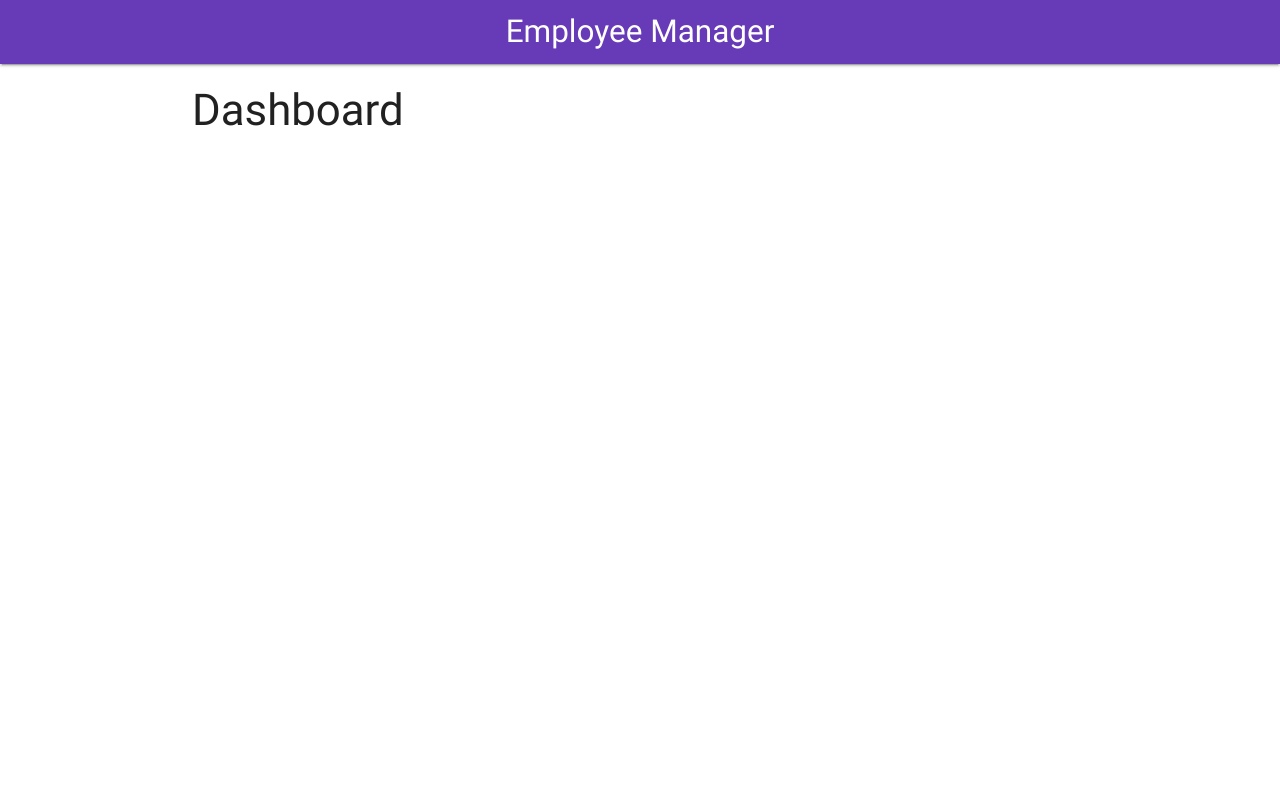
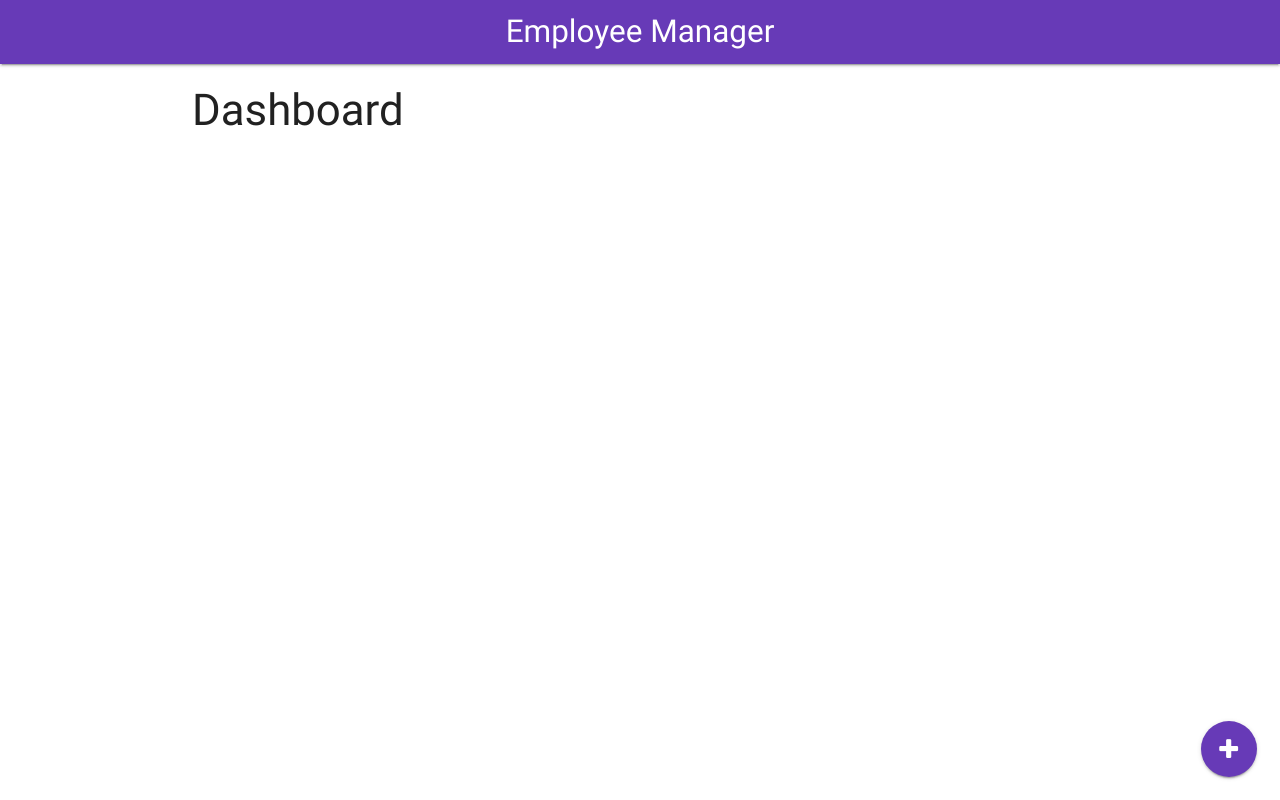
Before and after one commit to ArkejGit/vue-employee-manager, a Vue app in the folder vue-employee-manager/: page /#/ in a window 1280 px wide. Built offline with nearby package versions, Linux system fonts and the light colour scheme.

Commit message:
Add floating button for creating new employee

```diff
--- a/vue-employee-manager/src/components/Dashboard.vue
+++ b/vue-employee-manager/src/components/Dashboard.vue
@@ -1,7 +1,13 @@
 <template>
-	<div id="dashboard">
-		<h3>Dashboard</h3>
-	</div>
+  <div id="dashboard">
+  	<h3>Dashboard</h3>
+
+  	<div class="fixed-action-btn">
+  	  <router-link to="/new" class="btn-floating btn-large deep-purple">
+  	  	<i class="fa fa-plus"></i>
+  	  </router-link>
+  	</div>
+  </div>
 </template>
 
 <script>
```
